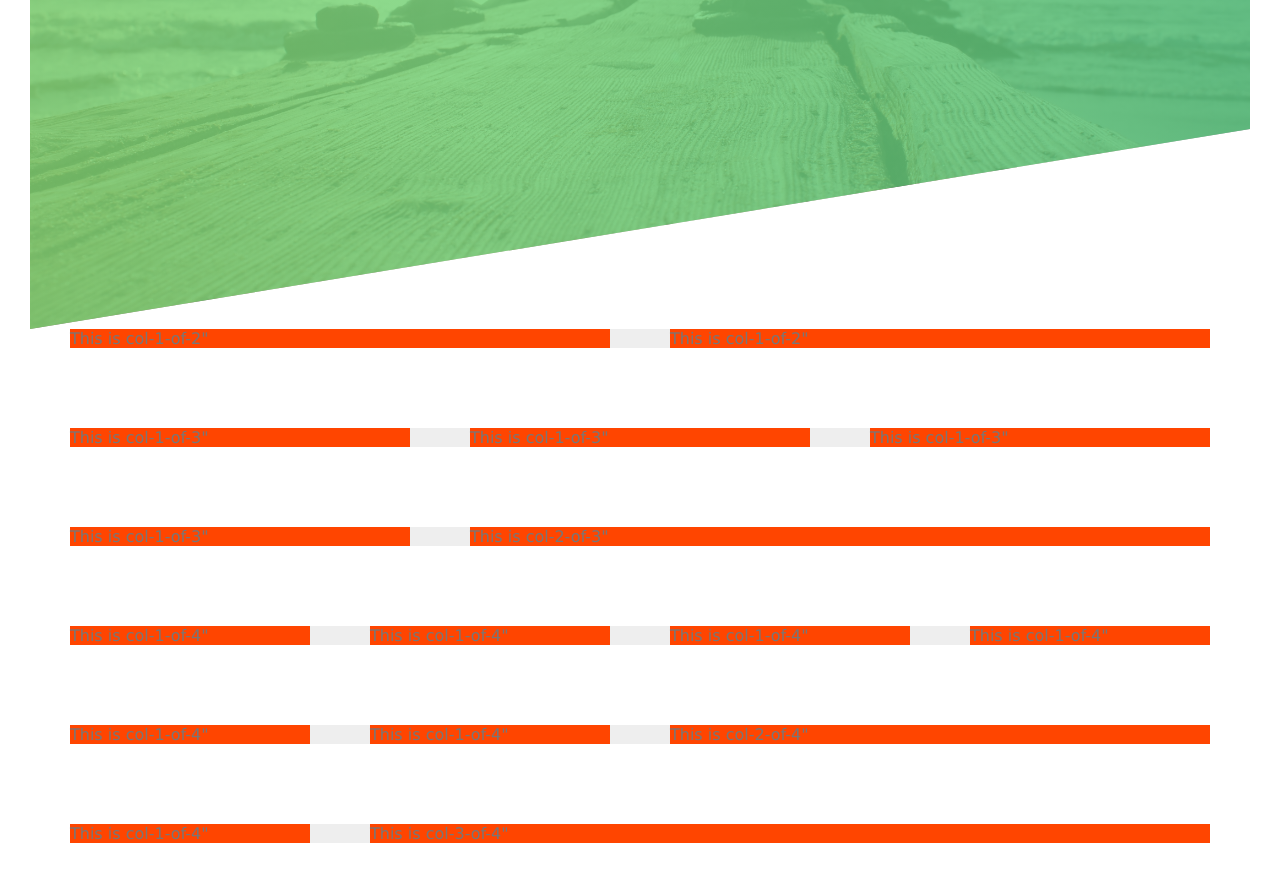
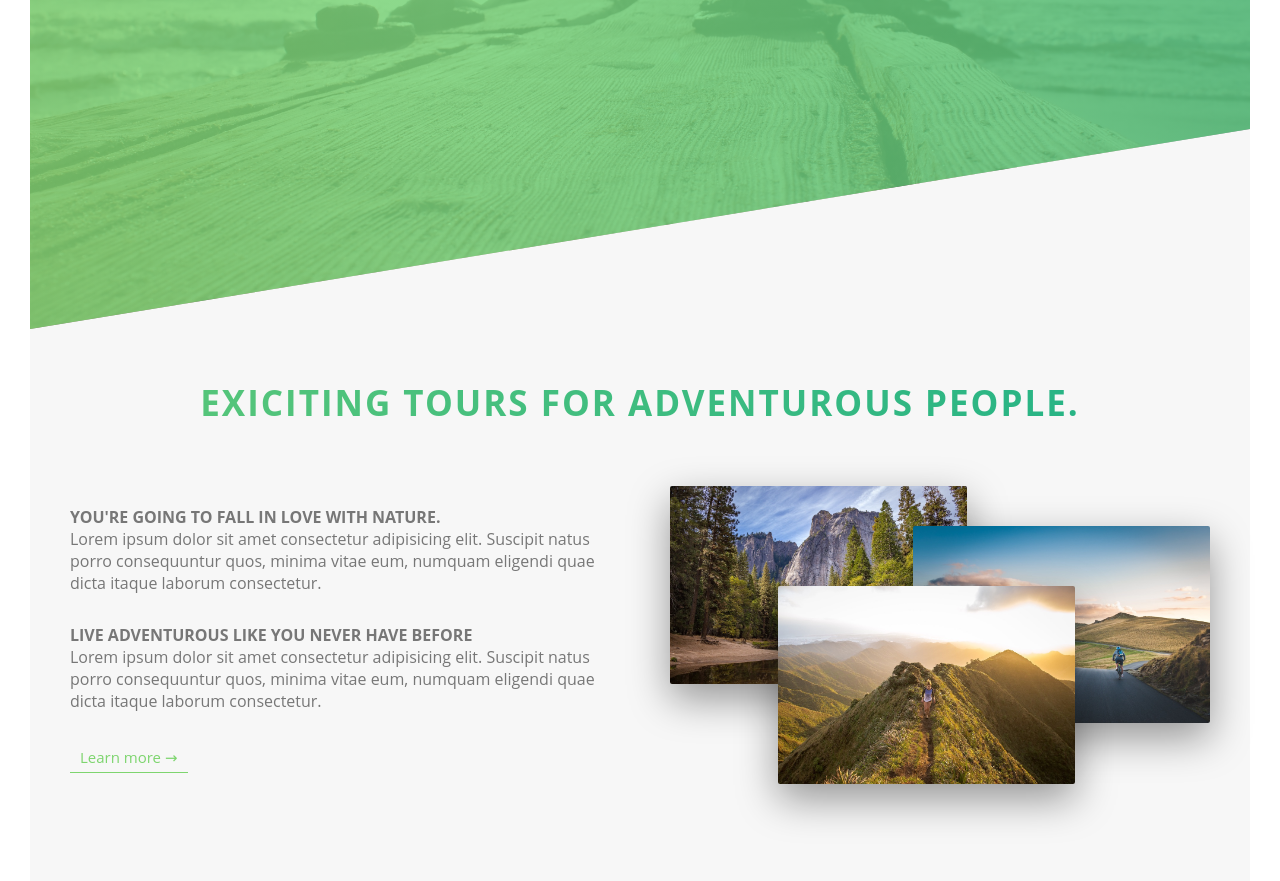
Before and after one commit to Architect-Riyaz/CSS, a website: page Natours/index.html in a window 1280 px wide. Shown: the part 461-1342 px from the top of the page. Drawn offline with Linux system fonts and the light colour scheme.

Commit message:
Bulding About Section.

```diff
--- a/Natours/index.html
+++ b/Natours/index.html
@@ -21,7 +21,7 @@
         </div>
     </header>
 
-    <section class="grid-test">
+    <!-- <section class="grid-test">
         <div class="row">
             <div class="col-1-of-2">This is col-1-of-2"</div>
             <div class="col-1-of-2">This is col-1-of-2"</div>
@@ -50,7 +50,32 @@
             <div class="col-1-of-4">This is col-1-of-4"</div>
             <div class="col-3-of-4">This is col-3-of-4"</div>
         </div>
-    </section>
+    </section> -->
+    <main>
+        <section class="section-about">
+            <div class="text-center mb-80">
+                <h2 class="heading-secondary">
+                    Exiciting Tours for adventurous people.
+                </h2>
+            </div>
+            <div class="row">
+                <div class="col-1-of-2">
+                    <h3 class="heading-tertiary">You're going to fall in love with nature.</h3>
+                    <p class="paragraph">Lorem ipsum dolor sit amet consectetur adipisicing elit. Suscipit natus porro consequuntur quos, minima vitae eum, numquam eligendi quae dicta itaque laborum consectetur.</p>
+                    <h3 class="heading-tertiary">Live adventurous like you never have before</h3>
+                    <p class="paragraph">Lorem ipsum dolor sit amet consectetur adipisicing elit. Suscipit natus porro consequuntur quos, minima vitae eum, numquam eligendi quae dicta itaque laborum consectetur.</p>
+                    <a href="#" class="btn-text">Learn more &rarr;</a>
+                </div>
+                <div class="col-1-of-2">
+                    <div class="composition">
+                        <img src="img/nat-1.jpg" alt="Photo 1" class="composition__photo composition__photo--p1">
+                        <img src="img/nat-2.jpg" alt="Photo 2" class="composition__photo composition__photo--p2">
+                        <img src="img/nat-3.jpg" alt="Photo 3" class="composition__photo composition__photo--p3">
+                    </div>
+                </div>
+            </div>
+        </section>
+    </main>
 </body>
 
 </html>
--- a/Natours/sass/abstracts/_variables.scss
+++ b/Natours/sass/abstracts/_variables.scss
@@ -1,9 +1,15 @@
 $color-primary: #7ed56f;
 $color-primary-light: #55c57a;
 $color-primary-dark: #28b485;
+
+$color-grey-light-1 :#f7f7f7;
 $color-grey-dark: #777;
 $color-white: #fff;
 $color-black: #000;
+
+// Font
+$default-font-size:1.6rem;
+
 
 // Grid
 $grid-width: 114rem;
--- a/Natours/sass/base/_typography.scss
+++ b/Natours/sass/base/_typography.scss
@@ -1,7 +1,7 @@
 body {
-  font-family: "Lucida Sans", "Lucida Sans Regular", "Lucida Grande", "Lucida Sans Unicode", Geneva, Verdana, sans-serif;
+  font-family: "Open Sans", "Lucida Sans Regular", "Lucida Grande", "Lucida Sans Unicode", Geneva, Verdana, sans-serif;
   font-weight: 40rem;
-  font-size: 1.6rem;
+  font-size: $default-font-size;
   color: $color-grey-dark;
   padding: 3rem;
   box-sizing: border-box;
@@ -16,7 +16,7 @@ body {
     display: block;
     /* top: 50%; */
     font-size: 6rem;
-    font-weight: 40rem;
+    font-weight: 400;
     letter-spacing: 3.5rem;
     /* Applying animation */
     animation-name: moveToRight;
@@ -28,7 +28,7 @@ body {
   &--sub {
     display: block;
     font-size: 2rem;
-    font-weight: 40rem;
+    font-weight: 400;
     letter-spacing: 1.75rem;
     animation: moveToLeft 2s ease-out;
     margin-bottom: 6rem;
@@ -37,3 +37,29 @@ body {
         animation-timing-function: ease-out; */
   }
 }
+.heading-secondary{
+  font-size: 3.5rem;
+  text-transform: uppercase;
+  font-weight: 700;
+  background-image: linear-gradient(to right,$color-primary-light,$color-primary-dark);
+  display: inline-block;
+  letter-spacing: 2px;
+  -webkit-background-clip: text;
+  color:transparent;
+  transition: all .2s;
+  &:hover{
+    transform:skewX(15deg) skewY(2deg) scale(1.1);
+    text-shadow: .5rem 1rem 2rem rgba($color-black,.5);
+  }
+}
+.heading-tertiary{
+  font-size: $default-font-size;
+  font-weight: 700;
+  text-transform: uppercase;
+}
+.paragraph{
+  font-size: $default-font-size;
+  &:not(:last-child){
+    margin-bottom: 3rem;
+  }
+}
--- a/Natours/sass/base/_utilities.scss
+++ b/Natours/sass/base/_utilities.scss
@@ -0,0 +1,2 @@
+.text-center{text-align: center;}
+.mb-80{margin-bottom: 8rem;}
--- a/Natours/sass/components/_button.scss
+++ b/Natours/sass/components/_button.scss
@@ -68,3 +68,25 @@
     animation-fill-mode: backwards;
   }
 }
+.btn-text{
+  &:link,
+  &:visited{
+    font-size: 1.5rem;
+    color:$color-primary;
+    display: inline-block;
+    text-decoration:none;
+    border-bottom: 1px solid $color-primary;
+    padding:5px 10px;
+    transition:all .2s;
+  }
+  &:hover{
+    background-color: $color-primary;
+    color:$color-white;
+    box-shadow: 0 1rem 2rem rgba($color-black,.15);
+    transform: translateY(-2px);
+  }
+  &:active{
+    box-shadow: 0 .5rem 1rem rgba($color-black,.15);
+    transform: translateY(-2px);
+  }
+}
--- /dev/null
+++ b/Natours/sass/components/_composition.scss
@@ -0,0 +1,33 @@
+.composition{
+  position: relative;
+  &__photo{
+    width: 55%;
+    box-shadow: 0 1.5rem 4rem rgba($color-black, .4);
+    border-radius: 2px;
+    position:absolute;
+    outline-offset: 1.2rem;
+    transition: .35s ease;
+    &--p1{
+      left:0;
+      top:-2rem;
+    }
+    &--p2{
+      right:0;
+      top:2rem;
+    }
+    &--p3{
+      left:20%;
+      top:8rem;
+    }
+    &:hover{
+      outline: 1.2rem solid $color-primary;
+      transform: scale(1.025);
+      box-shadow: 0 2.5rem 4rem rgba($color-black, .5);
+      z-index: 20;
+    }
+  }
+  // Select the photo which are not hovered
+  &:hover &__photo:not(:hover){
+    transform: scale(.85);
+  }
+}
--- a/Natours/sass/layout/_grid.scss
+++ b/Natours/sass/layout/_grid.scss
@@ -2,14 +2,12 @@
   max-width: $grid-width;
   display: block;
   margin: 0 auto;
-  background-color: #eee;
   &:not(:last-child) {
     margin-bottom: $gutter-vertical;
   }
   @include clearfix;
 
   [class^="col-"] {
-    background-color: orangered;
     float: left;
     &:not(:last-child) {
       margin-right: $gutter-horizontal;
--- a/Natours/sass/main.scss
+++ b/Natours/sass/main.scss
@@ -8,6 +8,9 @@
 @import "base/utilities";
 
 @import "components/button";
+@import "components/composition";
 
 @import "layout/header";
 @import "layout/grid";
+
+@import "pages/home"
--- a/Natours/sass/pages/_home.scss
+++ b/Natours/sass/pages/_home.scss
@@ -0,0 +1,5 @@
+.section-about{
+  background-color: $color-grey-light-1;
+  padding:25rem 0;
+  margin-top: -25vh;
+}
```
Also changed, not shown: Natours/css/style.css, Natours/img/nat-1.jpg (added), Natours/img/nat-2.jpg (added), Natours/img/nat-3.jpg (added).
